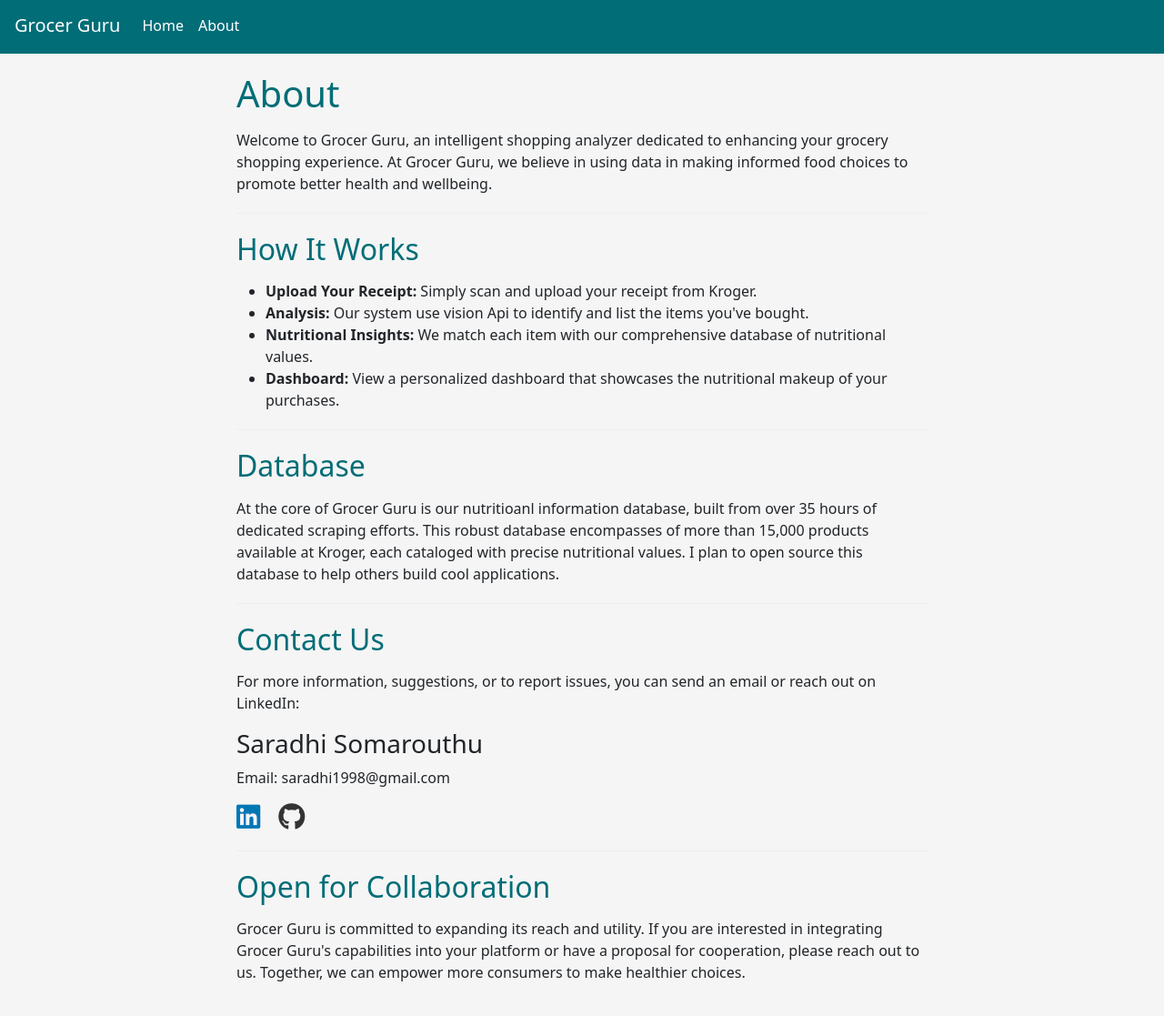
After one commit to ssomaro/Grocer-Guru, a Flask app: page /about in a window 1280 px wide. The commit adds this page. Shown: the whole page at 91% size. Run offline with Flask 3, Linux system fonts and the light colour scheme; some libraries are stand-ins or nearby versions.

Commit message:
added about page

```diff
--- a/app.py
+++ b/app.py
@@ -147,6 +147,10 @@
 def homepage():
     return render_template('home.html')
 
+@app.route('/about', methods=['GET', 'POST'])
+def aboutpage():
+    return render_template('about.html')
+
 
 @app.route('/submit', methods=['GET', 'POST'])
 def submit():
--- /dev/null
+++ b/templates/about.html
@@ -0,0 +1,117 @@
+<!DOCTYPE html>
+<html lang="en">
+<head>
+    <meta charset="UTF-8">
+    <meta name="viewport" content="width=device-width, initial-scale=1.0">
+    <link href="https://cdn.jsdelivr.net/npm/bootstrap@5.3.3/dist/css/bootstrap.min.css" rel="stylesheet"
+        integrity="sha384-QWTKZyjpPEjISv5WaRU9OFeRpok6YctnYmDr5pNlyT2bRjXh0JMhjY6hW+ALEwIH" crossorigin="anonymous">
+    <link rel="stylesheet" href="https://cdnjs.cloudflare.com/ajax/libs/font-awesome/6.0.0-beta3/css/all.min.css">
+    <title>Grocer Guru - About</title>
+    <style>
+        body, html {
+            height: 100%;
+            margin: 0;
+            display: flex;
+            flex-direction: column;
+            background: #f5f5f5;
+        }
+        #content {
+            flex: 1 1 auto;
+            padding: 20px;
+            max-width: 800px;
+            margin: auto;
+        }
+        .social-links {
+            display: flex;
+            justify-content: start;
+            gap: 20px;
+        }
+        .social-icon i {
+            font-size: 30px;
+            color: #0077b5;
+        }
+        .social-icon i.fa-github {
+            color: #333;
+        }
+        .navbar {
+            background-color: #006d77;
+            border-bottom: 3px solid #006d77;
+            padding: 0.5rem 1rem;
+        }
+        .navbar-brand, .nav-link {
+            color: #fff !important;
+        }
+        hr {
+            margin-top: 20px;
+            margin-bottom: 20px;
+            border: 0;
+            border-top: 1px solid rgba(0, 0, 0, 0.1);
+        }
+        .section-title {
+            color: #006d77;
+            margin-bottom: 15px;
+        }
+    </style>
+</head>
+<body>
+    <nav class="navbar navbar-expand-lg navbar-light">
+        <a class="navbar-brand" href="/">Grocer Guru</a>
+        <button class="navbar-toggler" type="button" data-toggle="collapse" data-target="#navbarNav" aria-controls="navbarNav" aria-expanded="false" aria-label="Toggle navigation">
+            <span class="navbar-toggler-icon"></span>
+        </button>
+        <div class="collapse navbar-collapse" id="navbarNav">
+            <ul class="navbar-nav">
+                <li class="nav-item active">
+                    <a class="nav-link" href="/">Home <span class="sr-only">(current)</span></a>
+                </li>
+                <li class="nav-item">
+                    <a class="nav-link" href="/about">About</a>
+                </li>
+            </ul>
+        </div>
+    </nav>
+
+    <div id="content">
+        <h1 class="section-title">About</h1>
+        <p>Welcome to Grocer Guru, an intelligent shopping analyzer dedicated to enhancing your grocery shopping experience. At Grocer Guru, we believe in using data in making informed food choices to promote better health and wellbeing.</p>
+
+        <hr>
+
+        <h2 class="section-title">How It Works</h2>
+        <ul>
+            <li><strong>Upload Your Receipt:</strong> Simply scan and upload your receipt from Kroger.</li>
+            <li><strong>Analysis:</strong> Our system use vision Api to identify and list the items you've bought.</li>
+            <li><strong>Nutritional Insights:</strong> We match each item with our comprehensive database of nutritional values.</li>
+            <li><strong>Dashboard:</strong> View a personalized dashboard that showcases the nutritional makeup of your purchases.</li>
+        </ul>
+
+        <hr>
+
+        <h2 class="section-title">Database</h2>
+        <p>At the core of Grocer Guru is our nutritioanl information database, built from over 35 hours of dedicated scraping efforts. This robust database encompasses of more than 15,000 products available at Kroger, each cataloged with precise nutritional values. I plan to open source this database to help others build cool applications.</p>
+
+        <hr>
+
+
+
+        <h2 class="section-title">Contact Us</h2>
+        <p>For more information, suggestions, or to report issues, you can send an email or reach out on LinkedIn:</p>
+        <div>
+            <h3>Saradhi Somarouthu</h3>
+            <p>Email: saradhi1998@gmail.com</p>
+            <div class="social-links">
+                <a href="https://www.linkedin.com/in/saradhi-somarouthu/" target="_blank" class="social-icon"><i class="fab fa-linkedin"></i></a>
+                <a href="https://github.com/ssomaro" target="_blank" class="social-icon"><i class="fab fa-github"></i></a>
+            </div>
+        </div>
+        <hr>
+        <h2 class="section-title">Open for Collaboration</h2>
+        <p>Grocer Guru is committed to expanding its reach and utility. If you are interested in integrating Grocer Guru's capabilities into your platform or have a proposal for cooperation, please reach out to us. Together, we can empower more consumers to make healthier choices.</p>
+
+
+    </div>
+
+    <script src="https://cdn.jsdelivr.net/npm/bootstrap@5.3.3/dist/js/bootstrap.bundle.min.js"
+        integrity="sha384-YvpcrYf0tY3lHB60NNkmXc5s9fDVZLESaAA55NDzOxhy9GkcIdslK1eN7N6jIeHz" crossorigin="anonymous"></script>
+</body>
+</html>
--- a/templates/home.html
+++ b/templates/home.html
@@ -131,7 +131,7 @@
 </head>
 <body>
     <nav class="navbar navbar-expand-lg navbar-light">
-        <a class="navbar-brand" href="#">Grocer Guru</a>
+        <a class="navbar-brand" href="/">Grocer Guru</a>
         <button class="navbar-toggler" type="button" data-toggle="collapse" data-target="#navbarNav" aria-controls="navbarNav" aria-expanded="false" aria-label="Toggle navigation">
             <span class="navbar-toggler-icon"></span>
         </button>
@@ -141,7 +141,7 @@
                     <a class="nav-link" href="/">Home <span class="sr-only">(current)</span></a>
                 </li>
                 <li class="nav-item">
-                    <a class="nav-link" href="#">About</a>
+                    <a class="nav-link" href="/about">About</a>
                 </li>
             </ul>
         </div>
```
